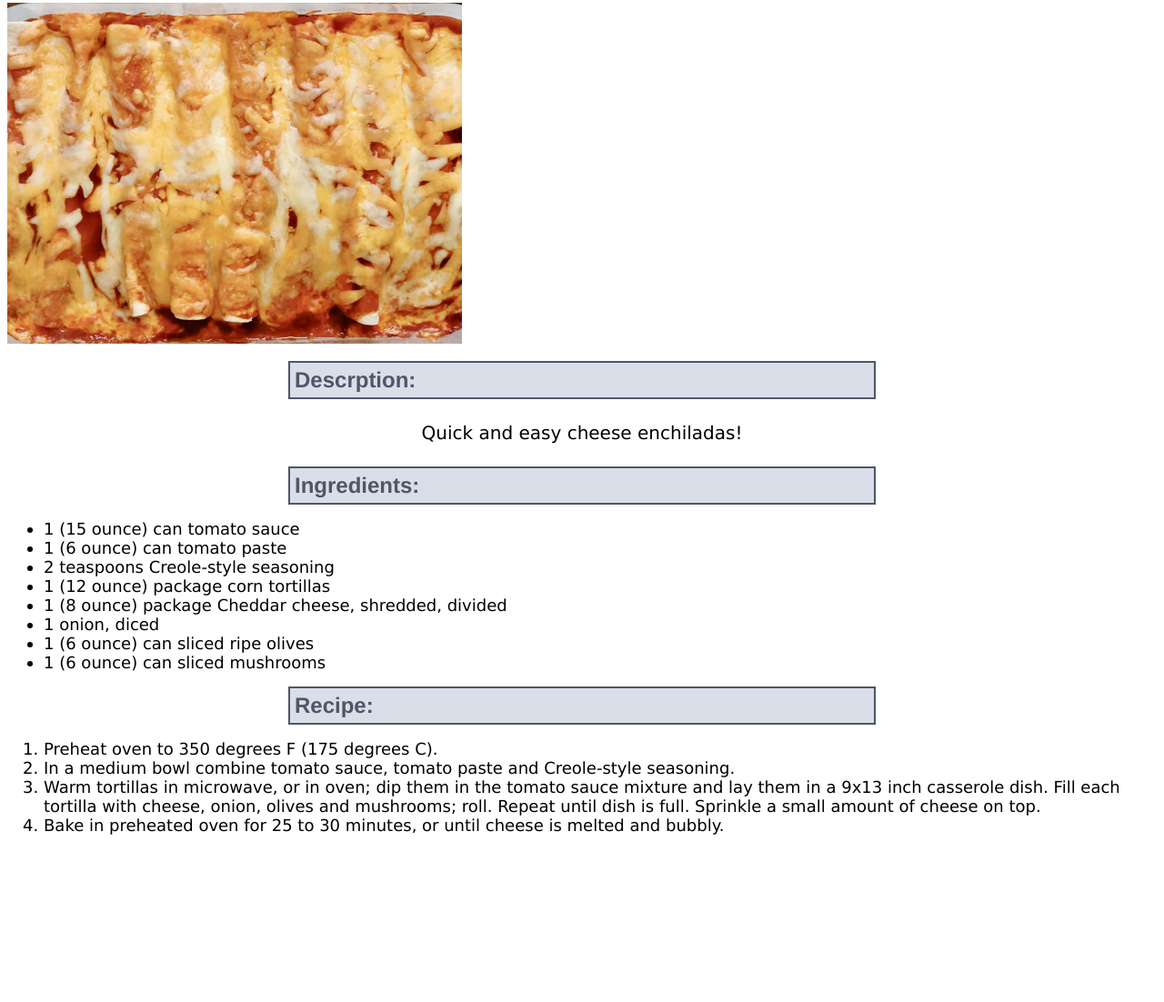
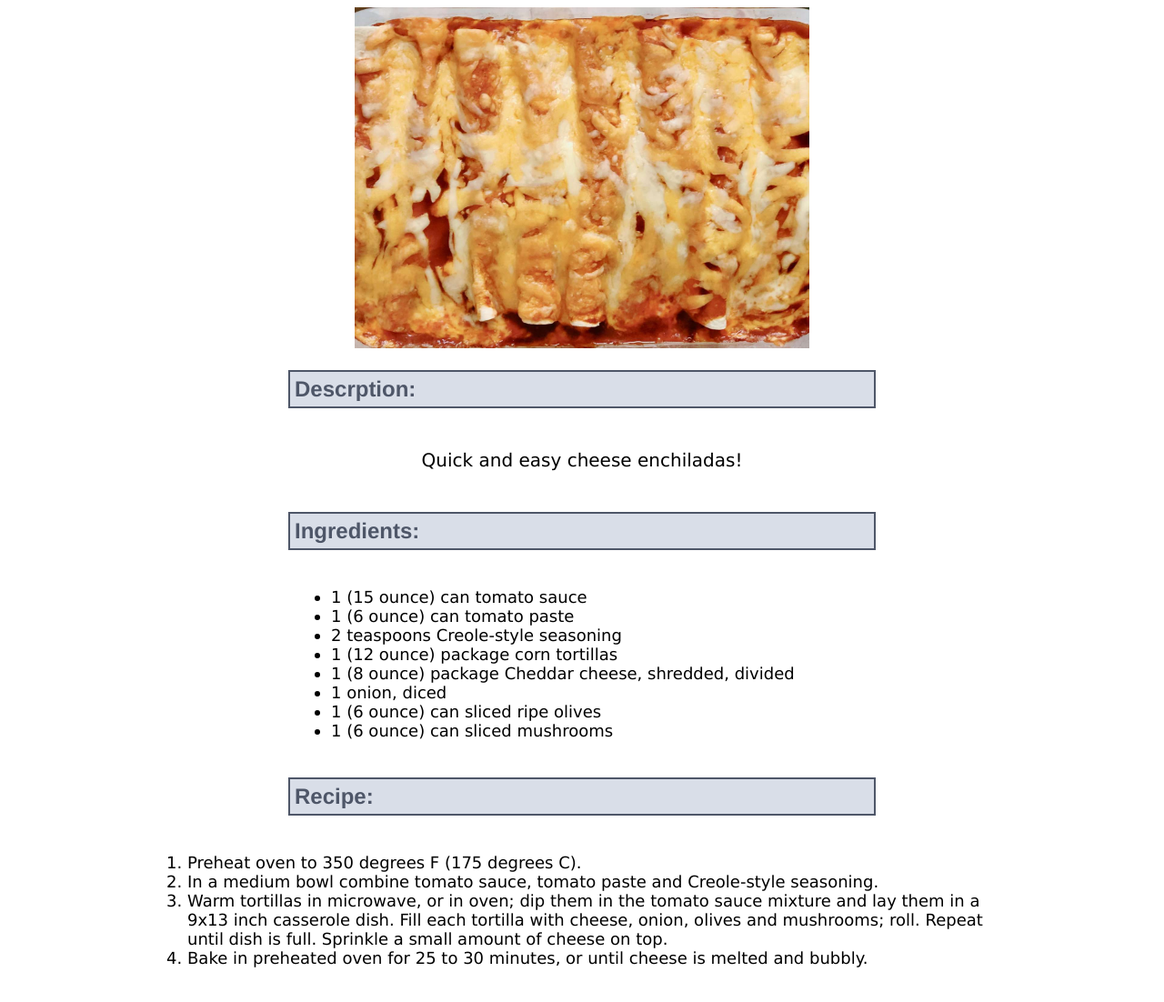
Before and after one commit to xoxojackie/odin-recipes, a plain HTML site: page recipes/cheeseenchiladas.html in a window 1280 px wide. Shown: the part 78-1180 px from the top of the page at 91% size. Before the commit the page ends 1012 px from the top, so only its background shows below. Drawn offline with Linux system fonts and the light colour scheme.

Commit message:
actually finish style and html for recipes

```diff
--- a/recipes/cheeseenchiladas.html
+++ b/recipes/cheeseenchiladas.html
@@ -10,11 +10,16 @@
 
 <body>
     <h1>Cheese Enchiladas</h1>
+    <div class="image">
         <img src="../src/Cheese-Enchiladas-The-Sweet-Cucina-4x3-1-2000-51047eefc0fd4fa284b639867ad492c1.jpg"
             alt="cheese enchiladas" width="500px">
+    </div>
     <h2>Descrption:</h2>
-    <p class="desc">Quick and easy cheese enchiladas!</p>
+    <div class="desc">
+        <p>Quick and easy cheese enchiladas!</p>
+    </div>
     <h2>Ingredients:</h2>
+    <div class="ingredients">
         <ul>
             <li>1 (15 ounce) can tomato sauce</li>
             <li>1 (6 ounce) can tomato paste</li>
@@ -25,15 +30,19 @@
             <li>1 (6 ounce) can sliced ripe olives</li>
             <li>1 (6 ounce) can sliced mushrooms</li>
         </ul>
+    </div>
     <h2>Recipe:</h2>
+    <div class="recipe">
         <ol>
             <li>Preheat oven to 350 degrees F (175 degrees C).</li>
             <li>In a medium bowl combine tomato sauce, tomato paste and Creole-style seasoning.</li>
-        <li>Warm tortillas in microwave, or in oven; dip them in the tomato sauce mixture and lay them in a 9x13 inch
+            <li>Warm tortillas in microwave, or in oven; dip them in the tomato sauce mixture and lay them in a 9x13
+                inch
                 casserole dish. Fill each tortilla with cheese, onion, olives and mushrooms; roll. Repeat until dish is
                 full. Sprinkle a small amount of cheese on top.</li>
             <li>Bake in preheated oven for 25 to 30 minutes, or until cheese is melted and bubbly.</li>
         </ol>
+    </div>
 </body>
 
 </html>
```
Lines whose indentation alone changed are shown as unchanged.
